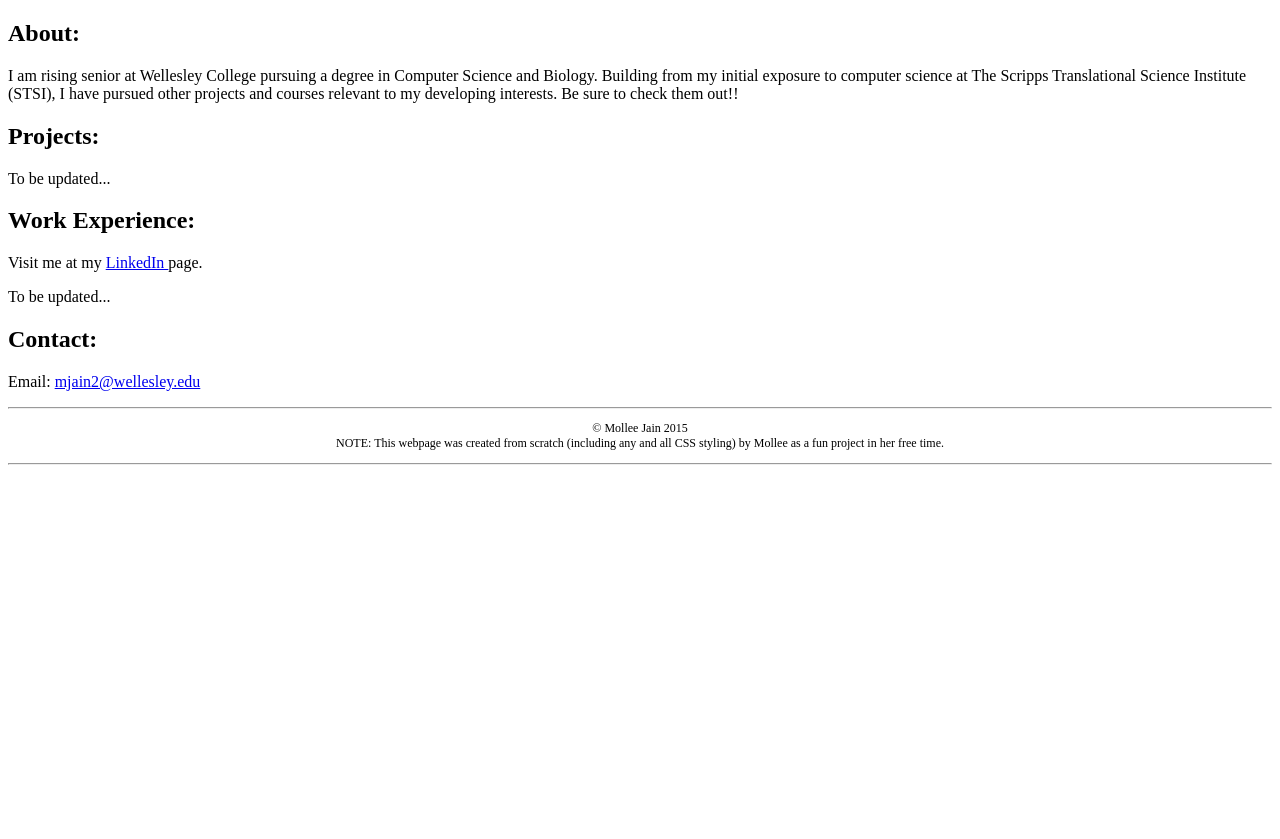
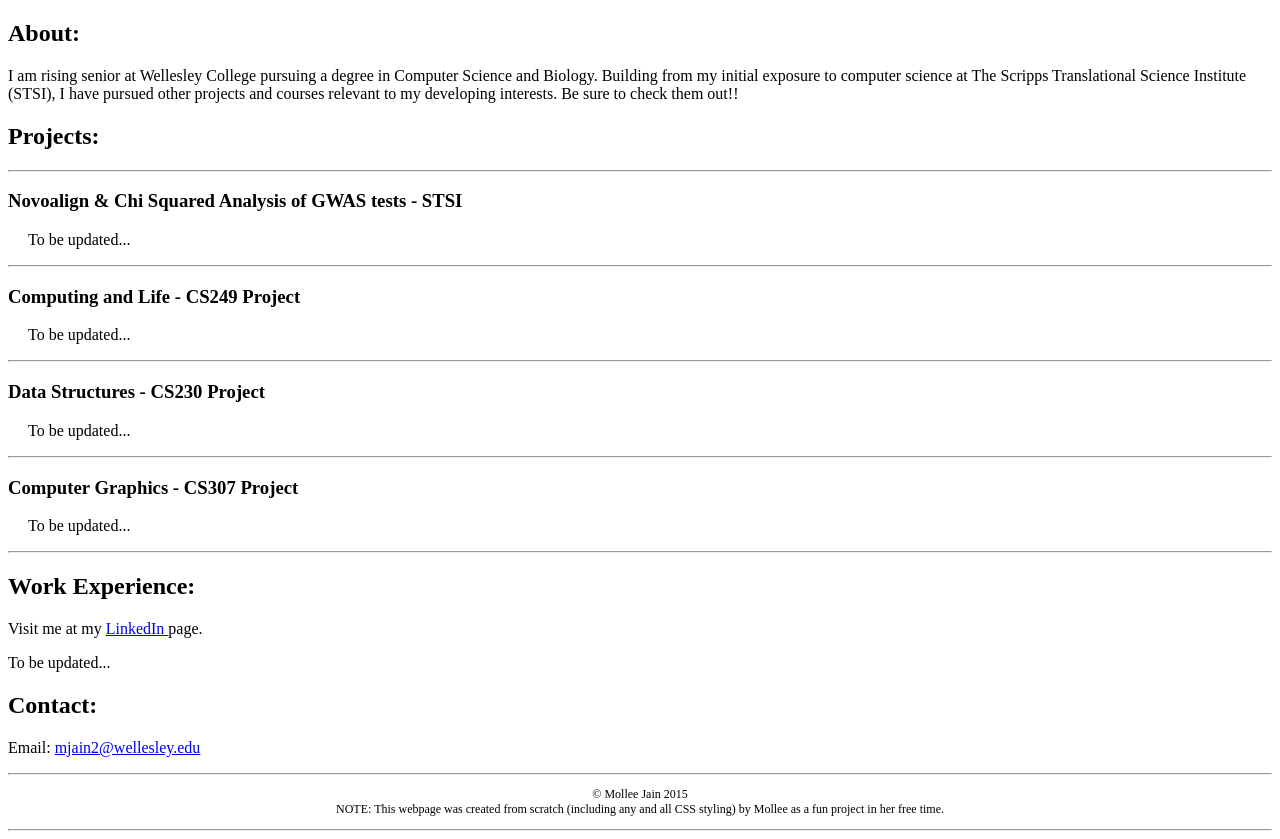
Before and after one commit to mjain2/mjain2.github.io, a PHP site: page / in a window 1280 px wide. Shown: the part 188-1027 px from the top of the page. Before the commit the page ends 653 px from the top, so only its background shows below. Run offline with PHP 8.4, Linux system fonts and the light colour scheme.

Commit message:
Update 5/27

```diff
--- a/css/index.css
+++ b/css/index.css
@@ -27,8 +27,9 @@
 h3 {
 	font-family: 'Yanone Kaffeesatz', sans-serif;
 	font-size: 20px;
-	font-weight: 300;
-	color: #FA8072;
+	font-weight: 200;
+	color: #000;
+	padding-left: 10px;
 }
 
 /* paragraph */
--- a/index.html
+++ b/index.html
@@ -13,7 +13,7 @@
 	<head>
 		<title>Mollee Jain</title>
 		<!-- ADDITIONAL FONTS: -->
-		<!-- Yanone Kaffeesatz font - from Google fonts -->
+		<!-- Yanone Kaffeesatz font - from Google fonts; includes extra light, light, and normal weight-->
 		<link href='http://fonts.googleapis.com/css?family=Yanone+Kaffeesatz:400,300,200' rel='stylesheet' type='text/css'>
 		<!--CSS -->
 		<link id="index-style" rel="stylesheet" type="text.css" href="css/index.css">
@@ -60,7 +60,38 @@
 		<!--PROJECTS SECTION -->
 		<div id="projects" class = "section">
 			<h2>  Projects: </h2>
-			<p> To be updated... </p>
+			<hr>
+
+			<!-- STSI Project -->
+			<div id="stsi" class = "project">
+				<h3> Novoalign & Chi Squared Analysis of GWAS tests - STSI</h3>
+				<p style="padding-left:20px"> To be updated... </p>
+			</div>
+			<hr>
+
+			<!-- CS249 Project -->
+			<div id="cs249" class = "project">
+				<h3> Computing and Life - CS249 Project </h3>
+				<p style="padding-left:20px">  To be updated... </p>
+			</div>
+			<hr>
+
+			<!-- CS230 Project -->
+			<div id="cs230" class = "project">
+				<h3> Data Structures - CS230 Project </h3>
+				<p style="padding-left:20px">  To be updated... </p>
+			</div>
+			<hr>
+
+			<!-- CS307 Project -->
+			<div id="cs307" class = "project">
+				<h3> Computer Graphics - CS307 Project  </h3>
+				<p style="padding-left:20px">  To be updated... </p>
+			</div>
+			<hr>
+
+
+
 		</div>
 
 		<!--WORK EXPERIENCE SECTION -->
```
